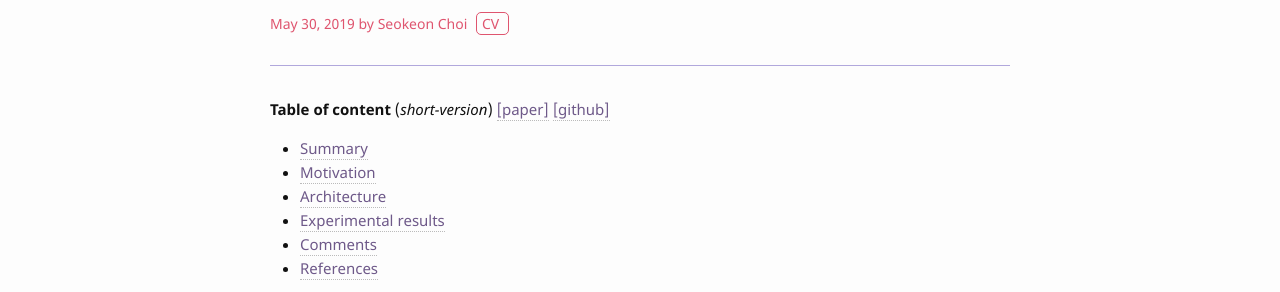
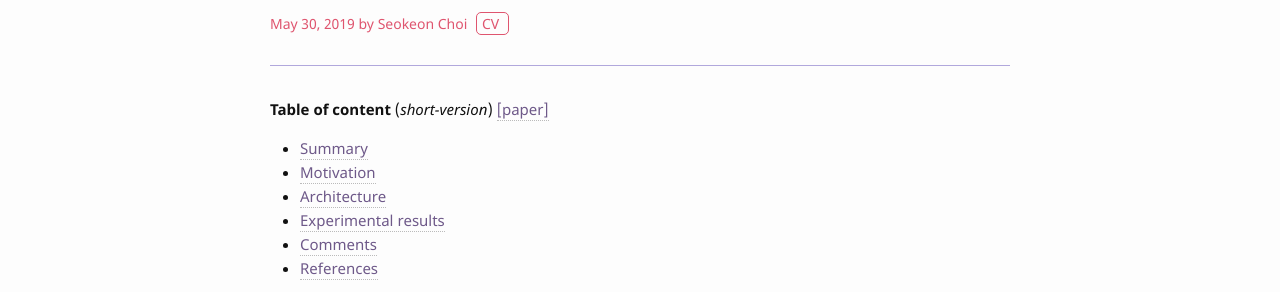
Before and after one commit to bismex/bismex.github.io, a Jekyll site: the page built from _posts/2019-05-29-TLVS.md, in a window 1280 px wide and 900 px high. Shown: the part 211-503 px from the top of the window. Built offline with Jekyll 4.4.1, drawn with Linux system fonts in a browser that asks for light colours.

Commit message:
Update 2019-05-29-TLVS.md

```diff
--- a/_posts/2019-05-29-TLVS.md
+++ b/_posts/2019-05-29-TLVS.md
@@ -10,7 +10,7 @@
 ---
 
 **Table of content** (*short-version*)
-[[paper]]() [[github]]()
+[[paper]](https://arxiv.org/abs/1904.00680)
 {: class="table-of-content"}
 * TOC
 {:toc}
```
